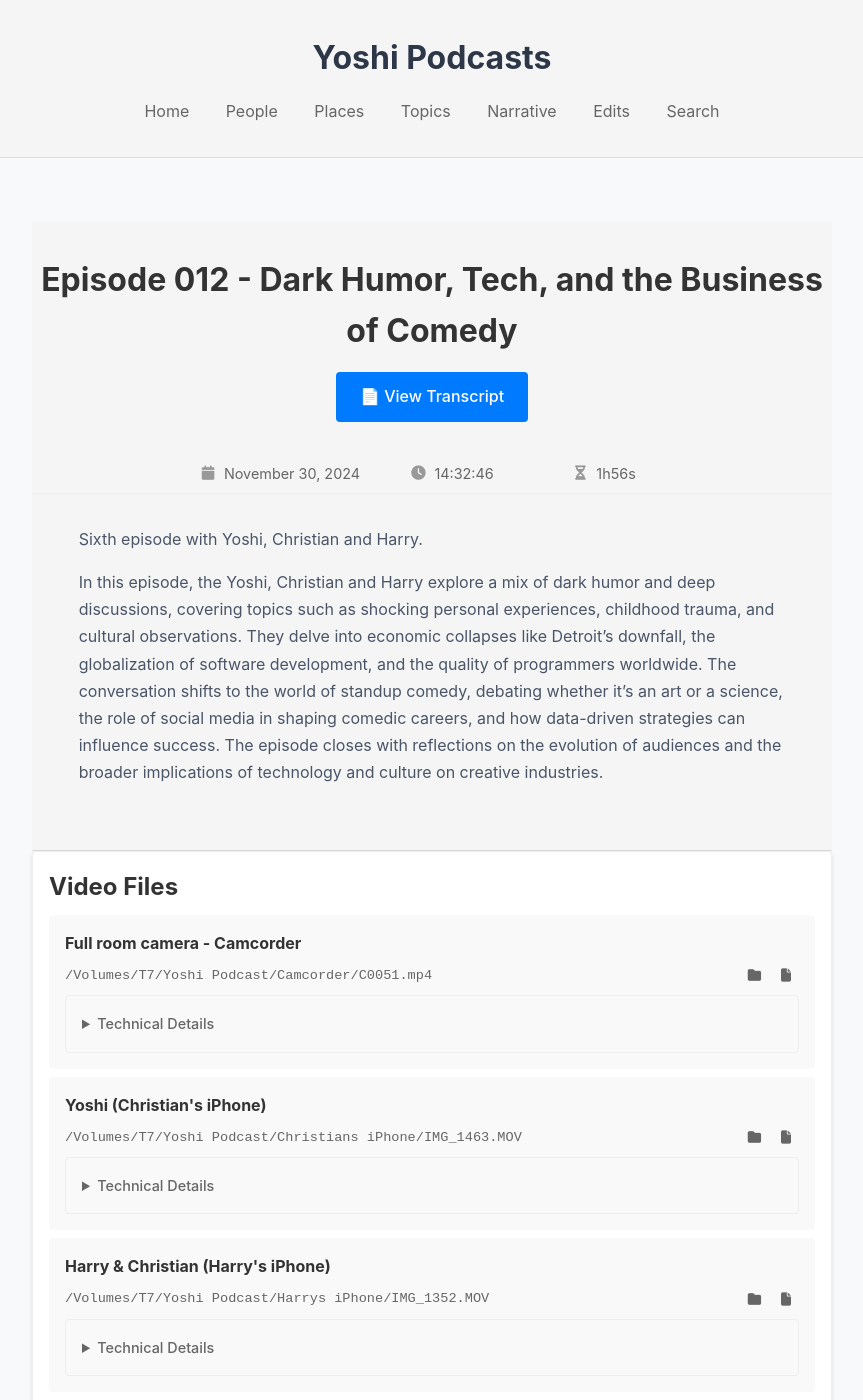
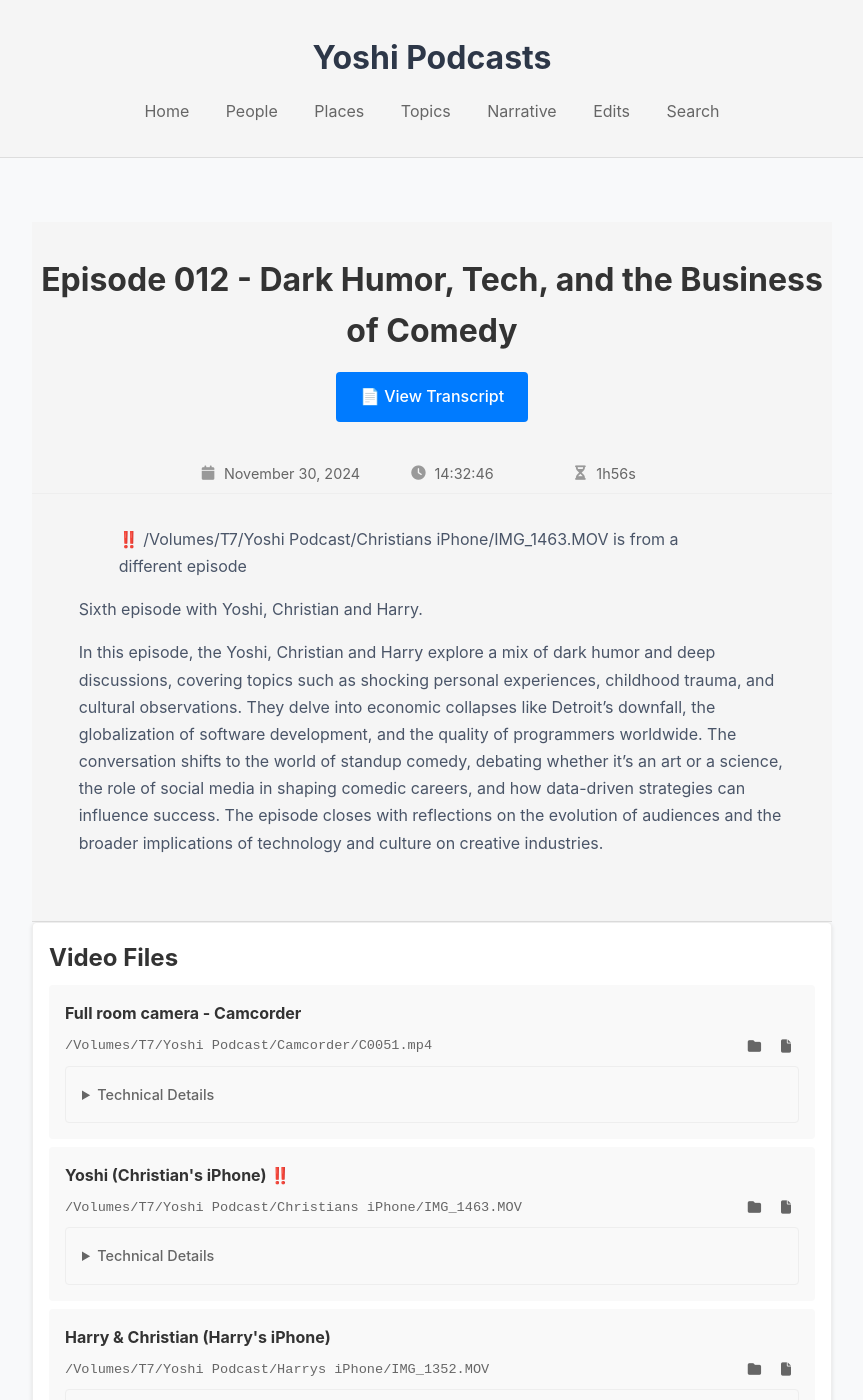
Before and after one commit to harryf/yoshi-podcasts, a Jekyll site: the page built from _episodes/episode-012.md, in a window 1280 px wide and 1400 px high. Shown: the whole window, without its empty margins (208-1071 px from the left). Built offline with Jekyll 4.4.1, drawn with Linux system fonts in a browser that asks for light colours; comment, search, counter and statistics services are not loaded.

Commit message:
Not on orphan episode

```diff
--- a/_episodes/episode-012.md
+++ b/_episodes/episode-012.md
@@ -32,7 +32,7 @@ video_files:
       sample_rate: '48000'
       bit_depth: 16
 - file_name: IMG_1463.MOV
-  description: Yoshi (Christian's iPhone)
+  description: Yoshi (Christian's iPhone) ‼️
   file_path: "/Volumes/T7/Yoshi Podcast/Christians iPhone/IMG_1463.MOV"
   metadata:
     file_size: 12.72GB
@@ -148,6 +148,8 @@ audio_files:
       bit_depth: 0
 transcript_file: episode-012-transcript.md
 ---
+> ‼️ /Volumes/T7/Yoshi Podcast/Christians iPhone/IMG_1463.MOV is from a different episode
+
 Sixth episode with Yoshi, Christian and Harry.
 
 In this episode, the Yoshi, Christian and Harry explore a mix of dark humor and deep discussions, covering topics such as shocking personal experiences, childhood trauma, and cultural observations. They delve into economic collapses like Detroit’s downfall, the globalization of software development, and the quality of programmers worldwide. The conversation shifts to the world of standup comedy, debating whether it’s an art or a science, the role of social media in shaping comedic careers, and how data-driven strategies can influence success. The episode closes with reflections on the evolution of audiences and the broader implications of technology and culture on creative industries.
```
